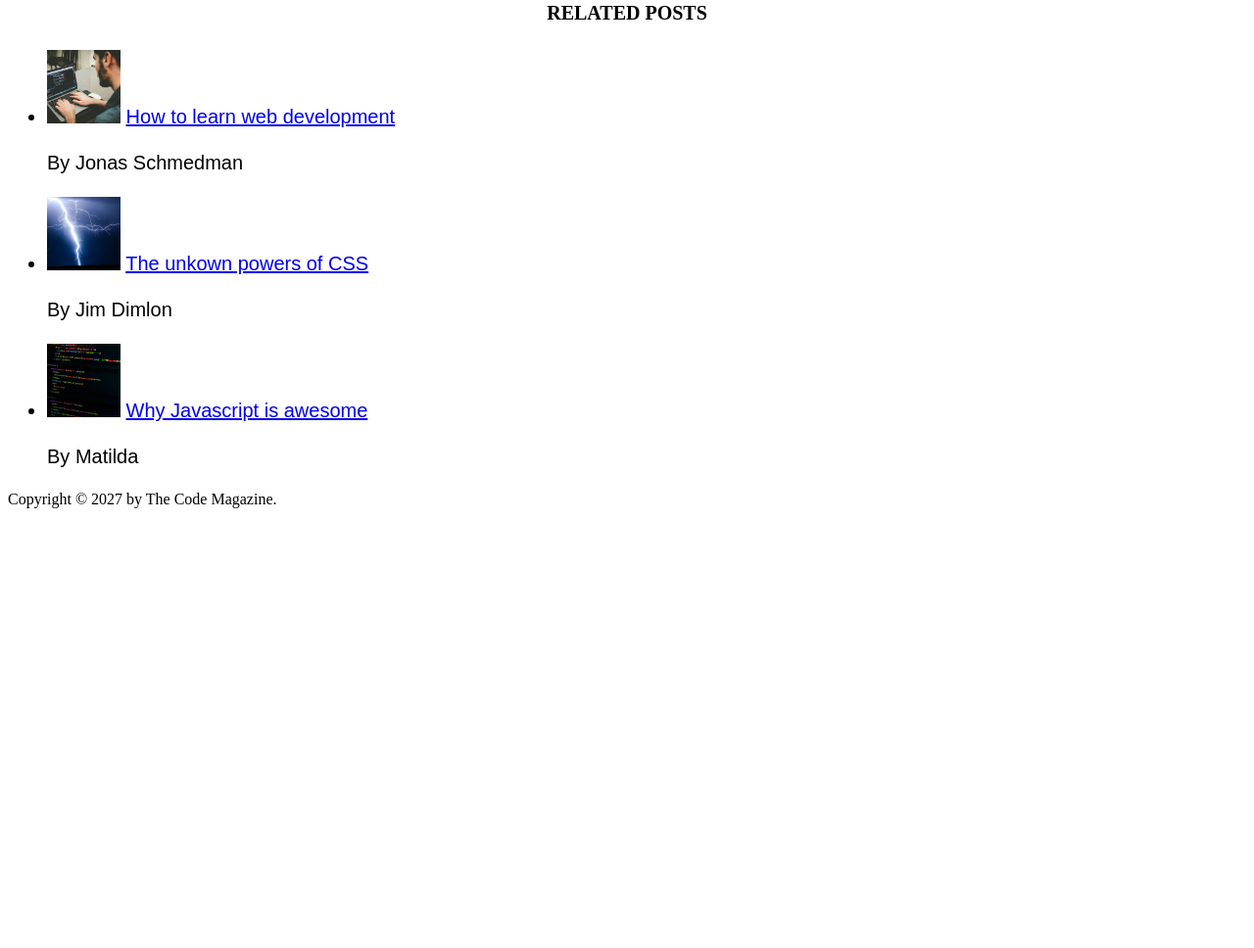
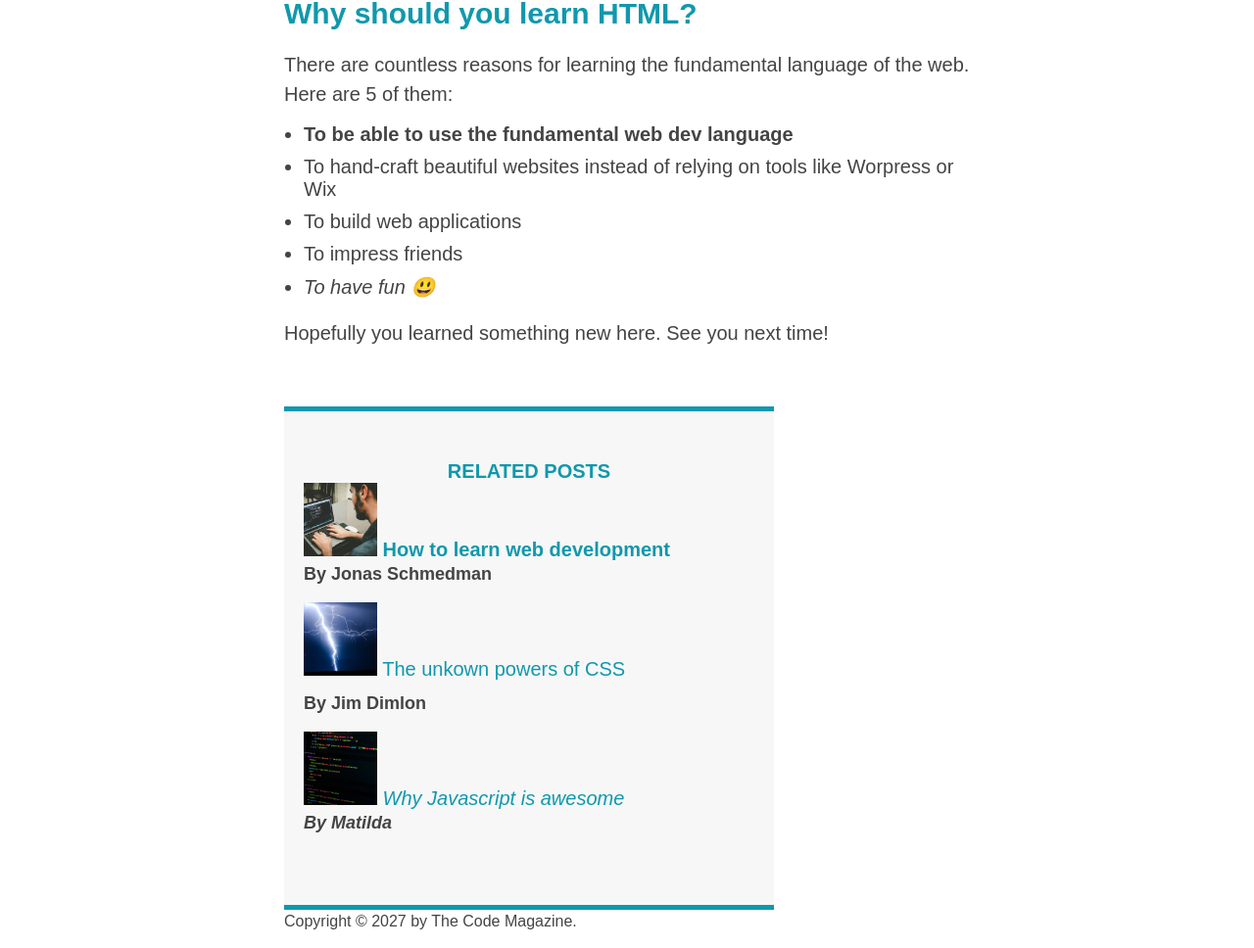
Before and after one commit to Andrtsit/firstpageonlywithHTML-CSS, a plain HTML site: page index.html in a window 1280 px wide. Shown: the part 1381-2349 px from the top of the page at 98% size. Before the commit the page ends 1908 px from the top, so only its background shows below. Drawn offline with Linux system fonts and the light colour scheme.

Commit message:
Added classes and id and more styling

```diff
--- a/index.html
+++ b/index.html
@@ -9,7 +9,8 @@
   </head>
 
   <body>
-    <header>
+    <div class="container">
+    <header class="main-header">
       <h1>📘 The Code Magazine</h1>
 
       <nav>
@@ -21,7 +22,7 @@
     </header>
 
     <article>
-      <header>
+      <header class="post-header">
       <h2>The Basic Language of the Web: HTML</h2>
       <img
         src="img/laura-jones.jpg"
@@ -29,8 +30,8 @@
         width="50"
         height="50"
       />
-      <p>Posted by <strong>Laura Jones</strong> on Monday, June 21st 2027</p>
-      <img
+      <p id="author">Posted by <strong>Laura Jones</strong> on Monday, June 21st 2027</p>
+      <img class="post-img"
         src="img/post-img.jpg"
         alt="HTML code on a screen"
         width="500"
@@ -70,7 +71,7 @@
       <p>
         You can learn more at
         <a href="https://developer.mozilla.org/en-US/" target="_blank"
-          >MDN web docs</a
+          >MDN web docs.</a
         >
       </p>
 
@@ -95,25 +96,27 @@ There are countless reasons for learning the fundamental language of the web. He
 
     <aside>
         <h4>Related posts</h4>
-      <ul>
+      <ul class="related">
         <li>
           <img src="img/related-1.jpg" alt="person typing in a computer" width="75" height="75" />
           <a href="#">How to learn web development</a>
-          <p>By Jonas Schmedman</p>
+          <p class="related-author">By Jonas Schmedman</p>
         </li>
         <li> <img src="img/related-2.jpg" alt="a lightning" width="75" height="75" />
         <a href="#">The unkown powers of CSS</a></li>
-        <p>By Jim Dimlon</p>
+        <p class="related-author">By Jim Dimlon</p>
         <li>
           <img src="img/related-3.jpg" alt="code on a screen" width="75" height="75" />
           <a href="#">Why Javascript is awesome</a>
-          <p>By Matilda</p>
+          <p class="related-author">By Matilda</p>
         </li>
       </ul>
     </aside>
 
     <footer>
-      Copyright &copy; 2027 by The Code Magazine.
+      <p id="copyright">Copyright &copy; 2027 by The Code Magazine. </p>
     </footer>
+
+    </div>
   </body>
 </html>
--- a/styles.css
+++ b/styles.css
@@ -1,18 +1,42 @@
+* {
+  margin: 0;
+  padding: 0;
+}
+
+body {
+  color: #444;
+  font-family: sans-serif;
+  border-top: 5px solid #1098ad;
+  margin: 0;
+}
+article {
+  margin-bottom: 60px;
+}
+nav {
+  font-size: 18px;
+}
+
+h1,
+h2,
+h3,
+h4 {
+  color: #1098ad;
+}
 h1 {
   font-size: 26px;
-  font-family: sans-serif;
   font-style: italic;
   text-transform: uppercase;
 }
 
 h2 {
   font-size: 40px;
-  font-family: sans-serif;
+  margin-bottom: 30px;
 }
 
 h3 {
   font-size: 30px;
-  font-family: sans-serif;
+  margin-bottom: 20px;
+  margin-top: 40px;
 }
 h4 {
   font-size: 20px;
@@ -21,10 +45,88 @@ h4 {
 }
 p {
   font-size: 20px;
-  font-family: sans-serif;
   line-height: 1.5;
+  margin-bottom: 15px;
+}
+
+ul,
+ol {
+  margin-left: 20px;
+  margin-bottom: 20px;
 }
 li {
   font-size: 20px;
-  font-family: sans-serif;
+  margin-bottom: 10px;
 }
+
+aside {
+  background-color: #f7f7f7;
+  border-top: 5px solid #1098ad;
+  border-bottom: 5px solid #1098ad;
+  padding: 50px 0px;
+  width: 500px;
+}
+
+.container {
+  width: 700px;
+  margin: 0px auto;
+}
+#copyright {
+  font-size: 16px;
+}
+
+#author {
+  font-style: italic;
+  font-size: 18px;
+}
+
+.related-author {
+  font-size: 18px;
+  font-weight: bold;
+}
+.related {
+  list-style: none;
+}
+.main-header {
+  background-color: #f7f7f7;
+  padding: 20px 40px;
+  margin-bottom: 50px;
+  height: 80px;
+}
+.post-header {
+  margin-bottom: 40px;
+}
+.post-img {
+  width: 100%;
+  height: auto;
+}
+
+li:first-child {
+  font-weight: bold;
+}
+li:last-child {
+  font-style: italic;
+  margin-bottom: 0;
+}
+/* li:nth-child(odd){
+  color:red
+} */
+
+/* styling links */
+
+a:link {
+  color: #1098ad;
+  text-decoration: none;
+}
+a:visited {
+  color: #1098ad;
+}
+a:hover {
+  color: orangered;
+  font-weight: bold;
+  text-decoration: underline dotted orangered;
+}
+a:active {
+  background-color: black;
+  font-style: italic;
+}
```
